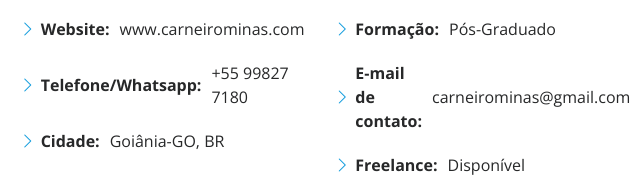
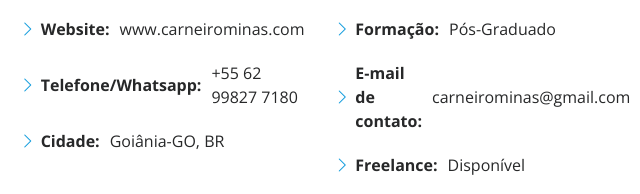
Before and after one commit to carneirominas/Meu-Portfolio, a plain HTML site: page index.html in a window 1280 px wide. Shown: the part 1171-1365 px from the top of the page, 625-1265 px from the left. Drawn offline with nearby package versions, Linux system fonts and the light colour scheme.

Commit message:
Correção de número de telefone

```diff
--- a/index.html
+++ b/index.html
@@ -104,7 +104,7 @@
                 <ul>
                   <li><i class="bi bi-chevron-right"></i> <strong>Aniversário:</strong> <span>18 de março de 1976</span></li>
                   <li><i class="bi bi-chevron-right"></i> <strong>Website:</strong> <span>www.carneirominas.com</span></li>
-                  <li><i class="bi bi-chevron-right"></i> <strong>Telefone/Whatsapp:</strong> <span>+55 99827 7180</span></li>
+                  <li><i class="bi bi-chevron-right"></i> <strong>Telefone/Whatsapp:</strong> <span>+55 62 99827 7180</span></li>
                   <li><i class="bi bi-chevron-right"></i> <strong>Cidade:</strong> <span>Goiânia-GO, BR</span></li>
                 </ul>
               </div>
```
